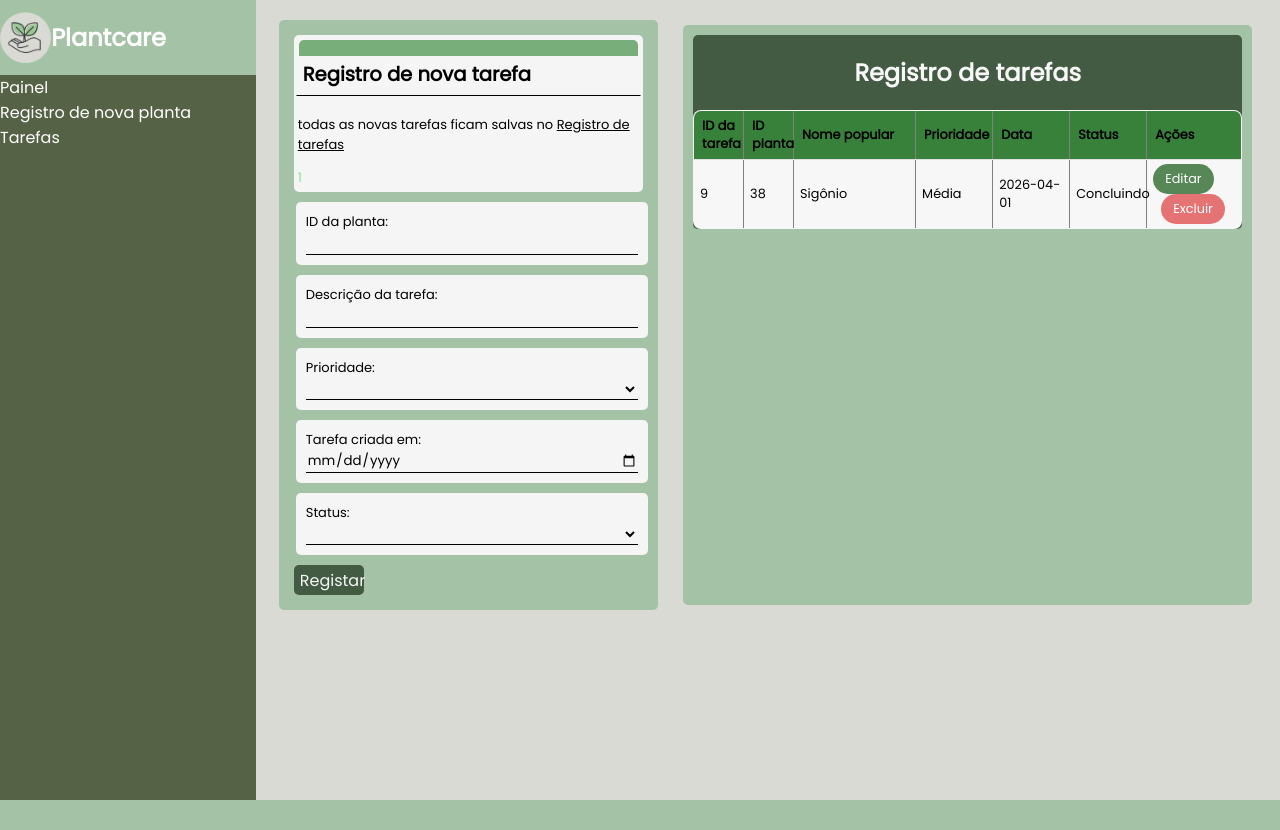
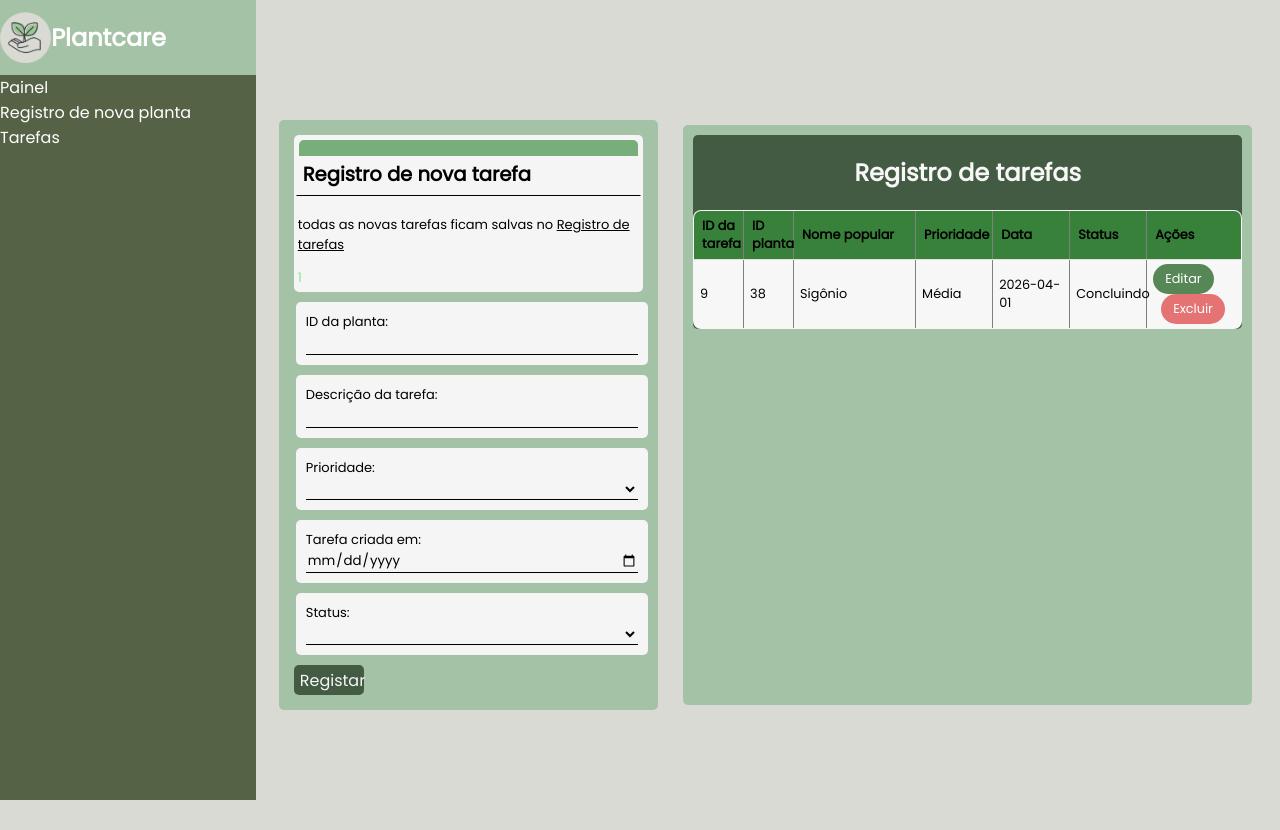
Before and after one commit to V1TOR-P3SSOA/TRABALHO-FINAL, a PHP site: page /codigo/tarefas_form.php in a window 1280 px wide. Before the commit the page ends 800 px from the top, so only its background shows below. Run offline with PHP 8.4, Linux system fonts and the light colour scheme; a user stored in the database is signed in; data comes from the database, SQL or seed files in the repository.

Commit message:
ajustes na harmonia da página

```diff
--- a/assets/estilo/tarefas_form_style.css
+++ b/assets/estilo/tarefas_form_style.css
@@ -38,7 +38,7 @@ body {
   display: flex;
   justify-content: space-evenly;
   gap: 1%;
-  margin: 20px auto;
+  margin: 15vh auto;
   padding: 0 1%;
   box-sizing: border-box;
 }
```
